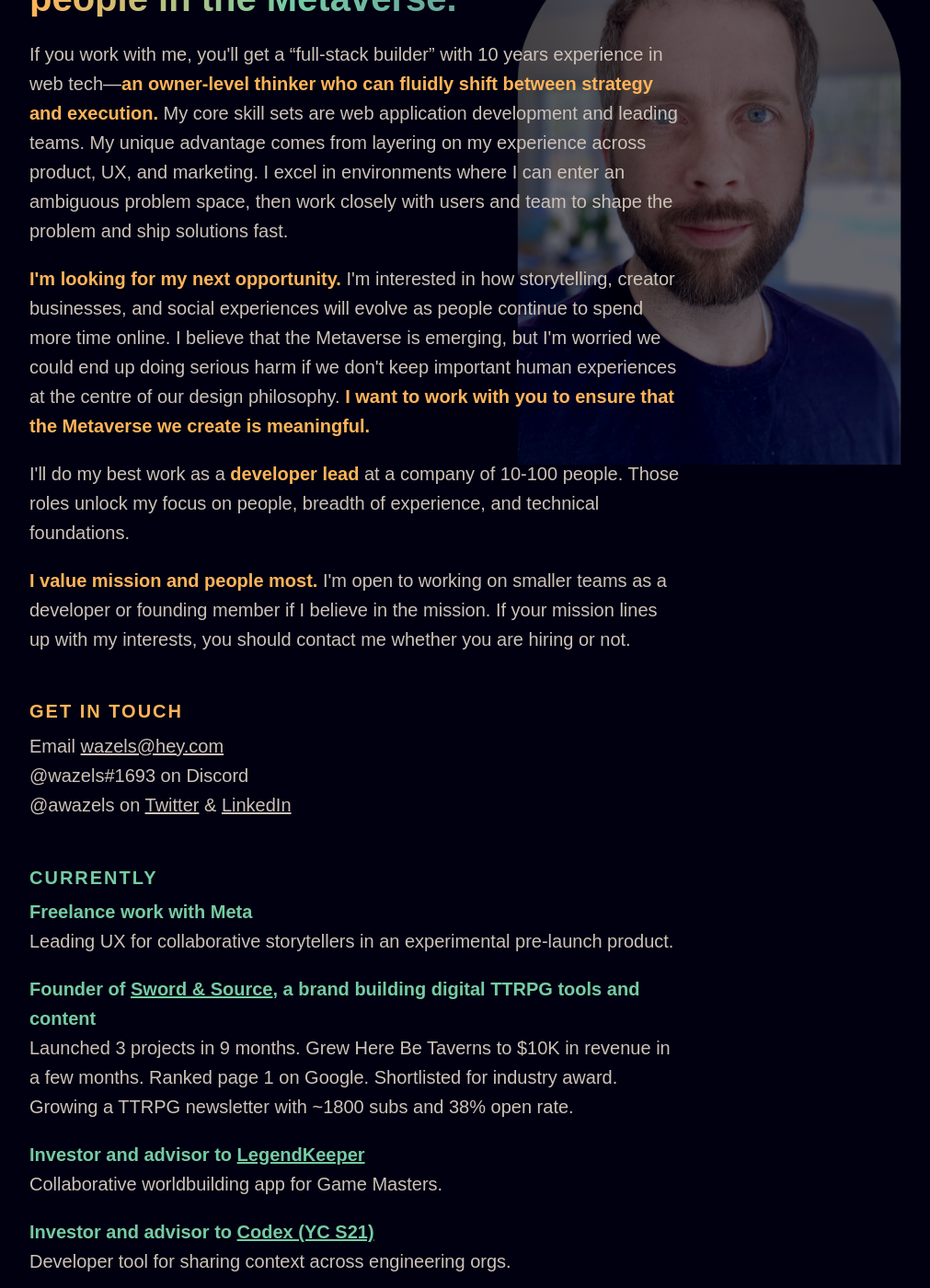
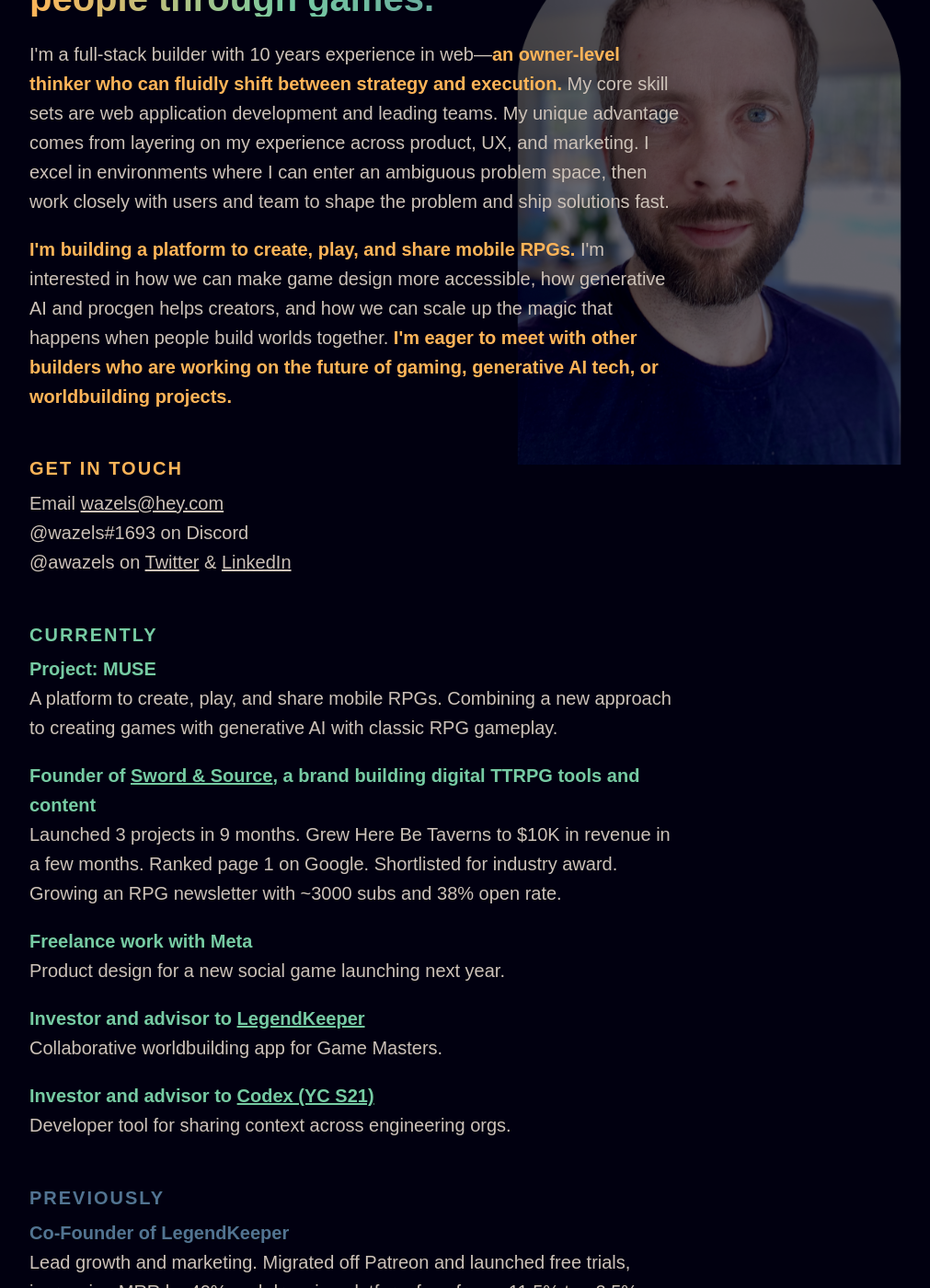
Before and after one commit to AWaselnuk/AWaselnuk.github.io, a Jekyll site: the page built from profile.html, in a window 1280 px wide and 1400 px high, scrolled down 191 px. Shown: the whole window at 92% size, without its empty margins (3-1014 px from the left). Built offline with Jekyll 4.4.1, drawn with Linux system fonts in a browser that asks for light colours; comment, search, counter and statistics services are not loaded; some of the changed text lies outside the part shown.

Commit message:
Update profile

```diff
--- a/index.html
+++ b/index.html
@@ -9,7 +9,7 @@
 </h1>
 
 <p class="text-intro">
-  I'm a developer turned founder on a mission to connect millions of people through the magic of roleplaying games.<br/><br/>
+  I'm a founder on a mission to connect millions of people through the magic of roleplaying games.<br/><br/>
   This is what I am up to <a href="/now.html">right now</a>, and these are my <a href="/profile">professional highlights</a>.
 </p>
 
--- a/profile.html
+++ b/profile.html
@@ -196,43 +196,33 @@
         />
         <h1 class="header gradient">
           Hey, I'm Adam.<br />
-          I want to build products that connect people in the Metaverse.
+          I want to build products that connect people through games.
         </h1>
       </header>
       <p>
-        If you work with me, you'll get a “full-stack builder” with 10 years
-        experience in web tech—<strong class="orange"
+        I'm a full-stack builder with 10 years experience in web—<strong
+          class="orange"
           >an owner-level thinker who can fluidly shift between strategy and
           execution.</strong
         >
-        My core skill sets are web application development and leading teams. My unique
-        advantage comes from layering on my experience across product, UX, and
-        marketing. I excel in environments where I can enter an ambiguous
-        problem space, then work closely with users and team to shape the
-        problem and ship solutions fast.
+        My core skill sets are web application development and leading teams. My
+        unique advantage comes from layering on my experience across product,
+        UX, and marketing. I excel in environments where I can enter an
+        ambiguous problem space, then work closely with users and team to shape
+        the problem and ship solutions fast.
       </p>
       <p>
-        <strong class="orange">I'm looking for my next opportunity.</strong> I'm
-        interested in how storytelling, creator businesses, and social
-        experiences will evolve as people continue to spend more time online. I
-        believe that the Metaverse is emerging, but I'm worried we could end up
-        doing serious harm if we don't keep important human experiences at the
-        centre of our design philosophy.
         <strong class="orange"
-          >I want to work with you to ensure that the Metaverse we create is
-          meaningful.</strong
+          >I'm building a platform to create, play, and share mobile
+          RPGs.</strong
         >
-      </p>
-      <p>
-        I'll do my best work as a <strong class="orange">developer lead</strong> at a company of 10-100 people.
-        Those roles unlock my focus on people, breadth of experience, and
-        technical foundations.
-      </p>
-      <p>
-        <strong class="orange">I value mission and people most.</strong> I'm
-        open to working on smaller teams as a developer or founding member if I
-        believe in the mission. If your mission lines up with my interests, you
-        should contact me whether you are hiring or not.
+        I'm interested in how we can make game design more accessible, how
+        generative AI and procgen helps creators, and how we can scale up the
+        magic that happens when people build worlds together.
+        <strong class="orange"
+          >I'm eager to meet with other builders who are working on the future
+          of gaming, generative AI tech, or worldbuilding projects.</strong
+        >
       </p>
       <h2 class="orange">GET IN TOUCH</h2>
       <p class="contact-container">
@@ -244,7 +234,11 @@
         <a class="link" href="https://www.linkedin.com/in/awazels/">LinkedIn</a>
       </p>
       <h2 class="green">CURRENTLY</h2>
-      <p><b class="green">Freelance work with Meta</b><br>Leading UX for collaborative storytellers in an experimental pre-launch product.</p>
+      <p>
+        <b class="green">Project: MUSE</b><br />
+        A platform to create, play, and share mobile RPGs. Combining a new
+        approach to creating games with generative AI with classic RPG gameplay.
+      </p>
       <p>
         <b class="green"
           >Founder of
@@ -252,8 +246,12 @@
           brand building digital TTRPG tools and content</b
         ><br />Launched 3 projects in 9 months. Grew Here Be Taverns to $10K in
         revenue in a few months. Ranked page 1 on Google. Shortlisted for
-        industry award. Growing a TTRPG newsletter with ~1800 subs and 38% open
+        industry award. Growing an RPG newsletter with ~3000 subs and 38% open
         rate.
+      </p>
+      <p>
+        <b class="green">Freelance work with Meta</b><br />
+        Product design for a new social game launching next year.
       </p>
       <p>
         <b class="green"
@@ -289,10 +287,9 @@
       <hr />
       <div>
         <p class="orange word-cloud">
-          METAVERSE VIRTUAL PLATFORMS / METAVERSE CONTENT / COLLABORATIVE
-          WORLDBUILDING / WRITING / STORYTELLING / UNSCHOOLING / PROCGEN /
-          PROGRAMMING LITERACY / SOFTWARE DESIGN / MUSIC / SAAS BUSINESS /
-          MYTHOLOGY / TTRPG GAME DESIGN
+          VIRTUAL GAME WORLDS / PROCGEN / GENERATIVE AI / COLLABORATIVE
+          WORLDBUILDING / RPG DESIGN / MYTHOLOGY / WRITING / STORYTELLING / UNSCHOOLING / PROGRAMMING
+          LITERACY / SOFTWARE DESIGN / MUSIC / SAAS BUSINESS
         </p>
       </div>
     </div>
```
